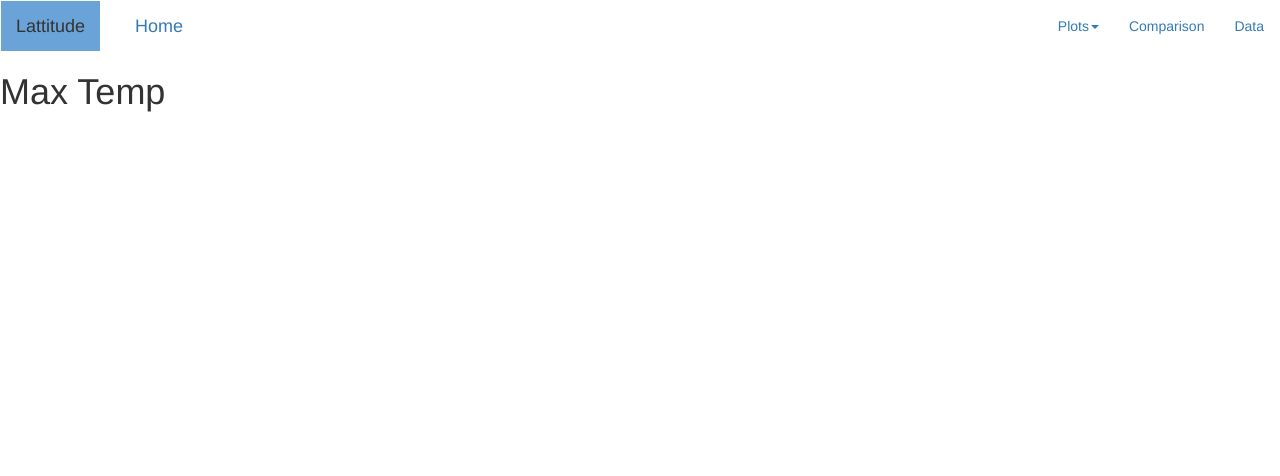
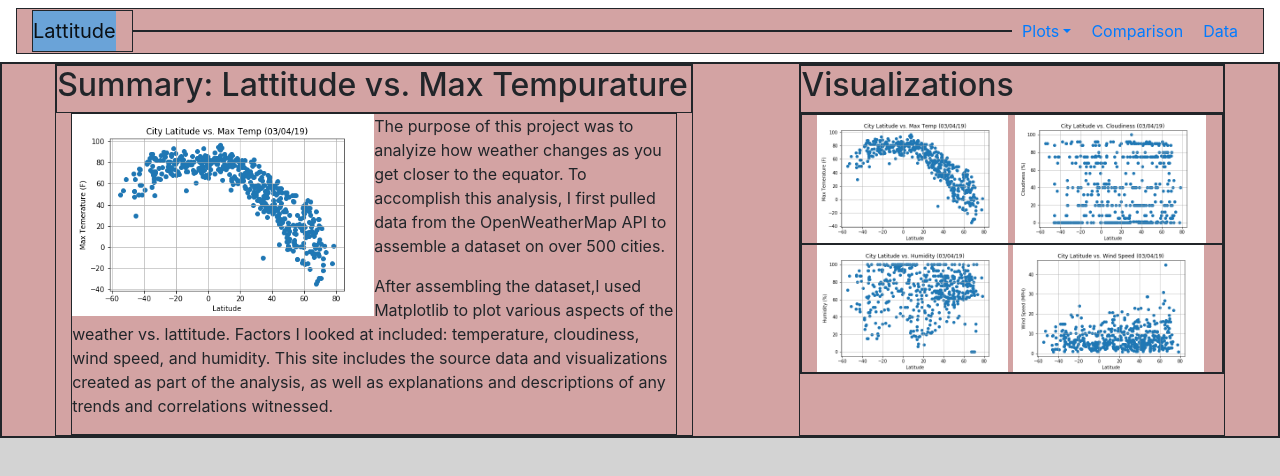
Before and after one commit to sbogdan-sb/HTML-Bootstrap-exercise, a plain HTML site: page max_temp.html in a window 1280 px wide. Drawn offline with nearby package versions, Linux system fonts and the light colour scheme.

Commit message:
index.html update

```diff
--- a/max_temp.html
+++ b/max_temp.html
@@ -1,37 +1,98 @@
 <!DOCTYPE html>
 <html lang="en">
 <head>
-  <title>Max Temp Visualization</title>
+    <title>Weather Data Visualization</title>
     <meta charset="utf-8">
-  <link rel="stylesheet" href="https://maxcdn.bootstrapcdn.com/bootstrap/3.4.0/css/bootstrap.min.css">
-  <script src="https://ajax.googleapis.com/ajax/libs/jquery/3.3.1/jquery.min.js"></script>
-  <script src="https://maxcdn.bootstrapcdn.com/bootstrap/3.4.0/js/bootstrap.min.js"></script>
+    <link rel="stylesheet" href="https://stackpath.bootstrapcdn.com/bootstrap/4.3.1/css/bootstrap.min.css">
+    <link rel="stylesheet" type="text/css" href="style.css" />
+
   </head>
   <body>
 
+    <nav class="navbar  navbar-expand-lg navbar-light">
 
-  <nav class="navbar navbar-expand-lg navbar-light">
       <div class="container-fluid">
+
         <div class="navbar-header">
-        <span class="navbar-brand" href="#" style="background-color:rgb(106, 163, 216)">Lattitude</span>
-        <span class="nav navbar-brand " style="padding-left:50px"><a href="index.html">Home</a></span>
+          <a class="navbar-brand" href="index.html" style="background-color:rgb(106, 163, 216)">Lattitude</a>
         </div>
+        <button class="navbar-toggler" data-toggle="collapse" data-target="#mainnavbar">
+            <span class="navbar-toggler-icon hidden-md-up"></span>
+        </button>
+
+        <div class="collapse navbar-collapse" id="mainnavbar"></div>
             <ul class="nav navbar-nav navbar-right">
-            <li class="dropdown"><a class="dropdown-toggle" data-toggle="dropdown" href="#">Plots<span class="caret"></span></a>
+              <li class="dropdown nav-item"><a class="dropdown-toggle" data-toggle="dropdown" href="#">Plots<span class="caret"></span></a>
                 <ul class="dropdown-menu">
-                <li><a href="max_temp.html">Max Tempurature</a></li>
-                <li><a href="humidity.html">Humidity</a></li>
-                <li><a href="cloudiness.html">Coudiness</a></li>
-                <li><a href="wind_speed.html">Wind Speed</a></li>
+                  <li class="nav-item"><a href="max_temp.html">Max Tempurature</a></li>
+                  <li class="nav-item"><a href="humidity.html">Humidity</a></li>
+                  <li class="nav-item"><a href="cloudiness.html">Coudiness</a></li>
+                  <li class="nav-item"><a href="wind_speed.html">Wind Speed</a></li>
                 </ul>
-            <li class="active"><a href="comparison.html">Comparison</a></li>
-            <li><a href="data.html">Data</a></li>
+              <li class="nav-item"><a href="comparison.html">Comparison</a></li>
+              <li class="nav-item"><a href="data.html">Data</a></li>
             </ul>
+          </div>
+
+        </div>
       </div>
     </nav>
 
-    <h1>Max Temp</h1>
 
+        <div class="container-fluid">
+          <div class="row justify-content-around">
+
+            <div class="col-lg-6 col-md-12 ">
+              <div class="row">
+                <h2>
+                  Summary: Lattitude vs. Max Tempurature
+                </h2>
+              </div>
+              <div>
+                <img src="images/Lat_vs_temp.png" alt="Temp vs. Lattitude" width="50%" style="float:left">
+                <p sytle="padding:3px">The purpose of this project was to analyize how weather changes
+                     as you get closer to the equator. To accomplish this analysis, I
+                     first pulled data from the OpenWeatherMap API to assemble a dataset
+                     on over 500 cities.
+                </p>
+                <p>After assembling the dataset,I used Matplotlib to plot various aspects of
+                    the weather vs. lattitude. Factors I looked at included: temperature,
+                    cloudiness, wind speed, and humidity. This site includes the source
+                    data and visualizations created as part of the analysis, as well as
+                    explanations and descriptions of any trends and correlations witnessed.
+                </p>
+              </div>
+            </div>
+
+
+
+            <div class="col-lg-4 col-md-12">
+              <div class="row">
+                <h2>Visualizations</h2>
+              </div>
+              <div class="row">
+                <div class="col-lg-12 col-sm-6">
+                  <img src="images/Lat_vs_temp.png" alt="Temp vs. Lattitude" width="49%">
+                  <img src="images/Lat_vs_cloudiness.png" alt="Cloudiness vs. Lattitued" width="49%" style="margin-left:2px">
+                </div>
+                <div class="col-lg-12 col-sm-6">
+                  <img src="images/Lat_vs_humidity.png" alt="Humidity vs. Lattitude" width="49%">
+                  <img src="images/Lat_vs_wind.png" alt="WInd Speed vs. Lattitude" width="49%">
+                </div>
+              </div>
+            </div>
+
+          </div>
+        </div>
+
+
+
+
+
+
+    <script src="https://code.jquery.com/jquery-3.3.1.slim.min.js" integrity="sha384-q8i/X+965DzO0rT7abK41JStQIAqVgRVzpbzo5smXKp4YfRvH+8abtTE1Pi6jizo" crossorigin="anonymous"></script>
+    <script src="https://cdnjs.cloudflare.com/ajax/libs/popper.js/1.14.7/umd/popper.min.js" integrity="sha384-UO2eT0CpHqdSJQ6hJty5KVphtPhzWj9WO1clHTMGa3JDZwrnQq4sF86dIHNDz0W1" crossorigin="anonymous"></script>
+    <script src="https://stackpath.bootstrapcdn.com/bootstrap/4.3.1/js/bootstrap.min.js" integrity="sha384-JjSmVgyd0p3pXB1rRibZUAYoIIy6OrQ6VrjIEaFf/nJGzIxFDsf4x0xIM+B07jRM" crossorigin="anonymous"></script>
 
 </body>
 </html>
--- a/style.css
+++ b/style.css
@@ -11,11 +11,11 @@ col {
         background-color: white;
 }
 
-
 div {
         border-color: rgb(211, 17, 17);
         border: 1px;
-        border-style: solid;}
+        border-style: solid;
+        background-color: rgb(211, 163, 163)}
 
 
 li {
```
Also changed, not shown: NavTest.html (+68 -38 lines), index.html (+25 -20 lines). Lines whose indentation alone changed are shown as unchanged.
